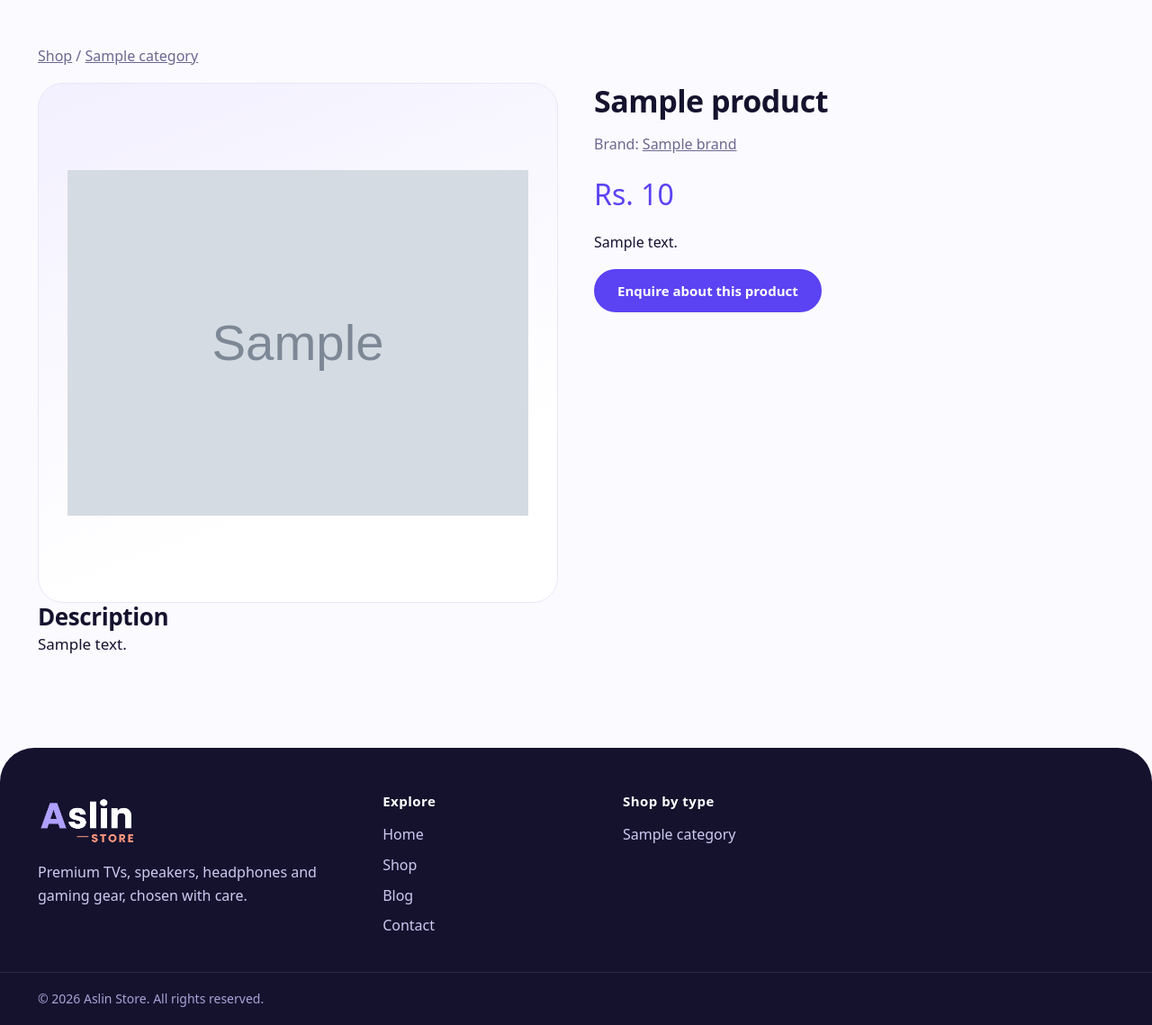
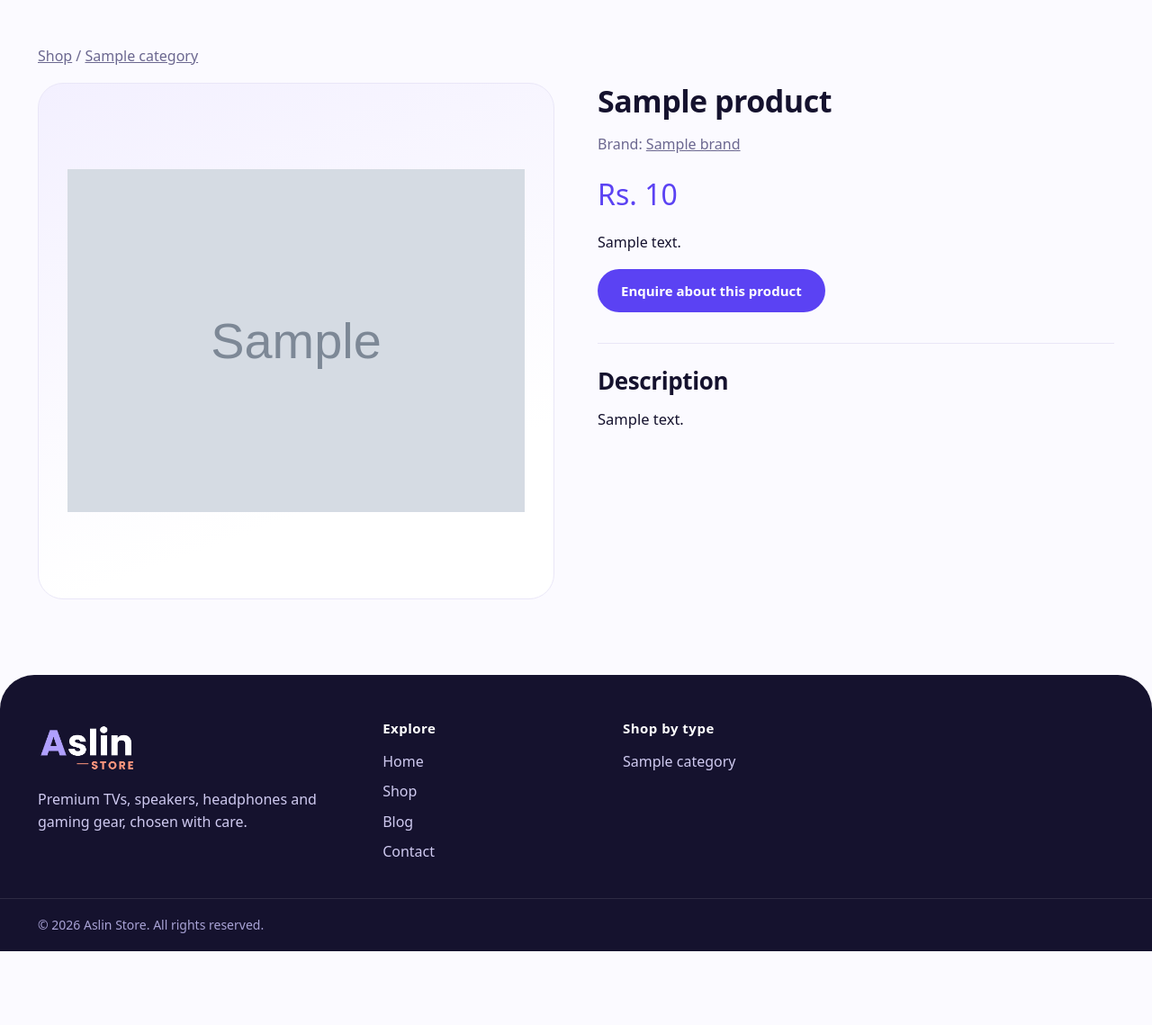
Before and after one commit to asl1n/online-store, a PHP site: the page made by product.php in a window 1280 px wide. Shown: the part 73-1212 px from the top of the page at 90% size. After the commit the page ends 1130 px from the top, so only its background shows below. Run offline with PHP 8.4, Linux system fonts and the light colour scheme; data comes from the database, SQL or seed files in the repository; tables that the repository leaves empty hold one stand-in row (values such as "Sample post"); grey boxes marked "Sample" are stand-in pictures; some libraries are stand-ins or nearby versions.

Commit message:
Feat: Product View page description mover to right side

```diff
--- a/product.php
+++ b/product.php
@@ -8,14 +8,15 @@ site_header($p['name'], 'shop', $pd, ['type' => 'product', 'image' => $p['image'
     'brand' => $p['brand_name'] ? ['@type' => 'Brand', 'name' => $p['brand_name']] : null, 'category' => $p['category_name'] ?: null,
     'offers' => ['@type' => 'Offer', 'url' => $origin . BASE_URL . $canonPath, 'priceCurrency' => 'NPR', 'price' => number_format((float)$p['price'], 2, '.', '')]])]); ?>
 <div class="wrap section"><p class="muted"><a href="<?= url('/shop.php') ?>">Shop</a><?php if ($p['category_name']): ?> / <a href="<?= e(url('/shop.php?category=' . urlencode($p['category_slug']))) ?>"><?= e($p['category_name']) ?></a><?php endif; ?></p>
-<div class="detail"><div class="pimg big"><?= $p['image'] ? '<img src="' . e(upload_url($p['image'])) . '" alt="' . e($p['name']) . '">' : '<div class="noimg">No image</div>' ?></div>
-<div><h1><?= e($p['name']) ?></h1>
+<div class="detail pdp"><div class="pdp-media"><div class="pimg big"><?= $p['image'] ? '<img src="' . e(upload_url($p['image'])) . '" alt="' . e($p['name']) . '">' : '<div class="noimg">No image</div>' ?></div></div>
+<div class="pdp-info"><h1><?= e($p['name']) ?></h1>
 <?php if ($p['brand_name']): ?><p class="muted">Brand: <a href="<?= e(url('/shop.php?brand=' . urlencode($p['brand_slug']))) ?>"><?= e($p['brand_name']) ?></a></p><?php endif; ?>
 <p class="price xl"><?= e(money($p['price'])) ?></p>
 <?php if ($p['short_description']): ?><p><?= e($p['short_description']) ?></p><?php endif; ?>
 <p><a class="btn" href="<?= e(url('/contact.php?product=' . urlencode($p['slug']))) ?>">Enquire about this product</a></p>
-<?php if (setting('phones')): ?><p class="muted">Or call us: <?= e(setting('phones')) ?></p><?php endif; ?></div></div>
-<?php if ($p['description']): ?><h2 class="sec">Description</h2><div class="prose"><?= render_content($p['description']) ?></div><?php endif;
+<?php if (setting('phones')): ?><p class="muted">Or call us: <span class="inlinelinks"><?= phone_links(setting('phones')) ?></span></p><?php endif; ?>
+<?php if ($p['description']): ?><div class="pdp-desc"><h2 class="sec">Description</h2><div class="prose"><?= render_content($p['description']) ?></div></div><?php endif; ?></div></div>
+<?php
 $rel = $p['category_slug'] ? fetch_all(PRODUCT_SELECT . ' WHERE p.is_active=1 AND p.category_id=? AND p.id<>? ORDER BY p.id DESC LIMIT 4', [$p['category_id'], $p['id']]) : [];
-if ($rel): ?><h2 class="sec">Related products</h2><div class="grid g4"><?php foreach ($rel as $r) echo product_card($r); ?></div><?php endif; ?></div>
+if ($rel): ?><section class="related"><h2 class="sec">Related products</h2><div class="grid"><?php foreach ($rel as $r) echo product_card($r); ?></div></section><?php endif; ?></div>
 <?php site_footer();
```
